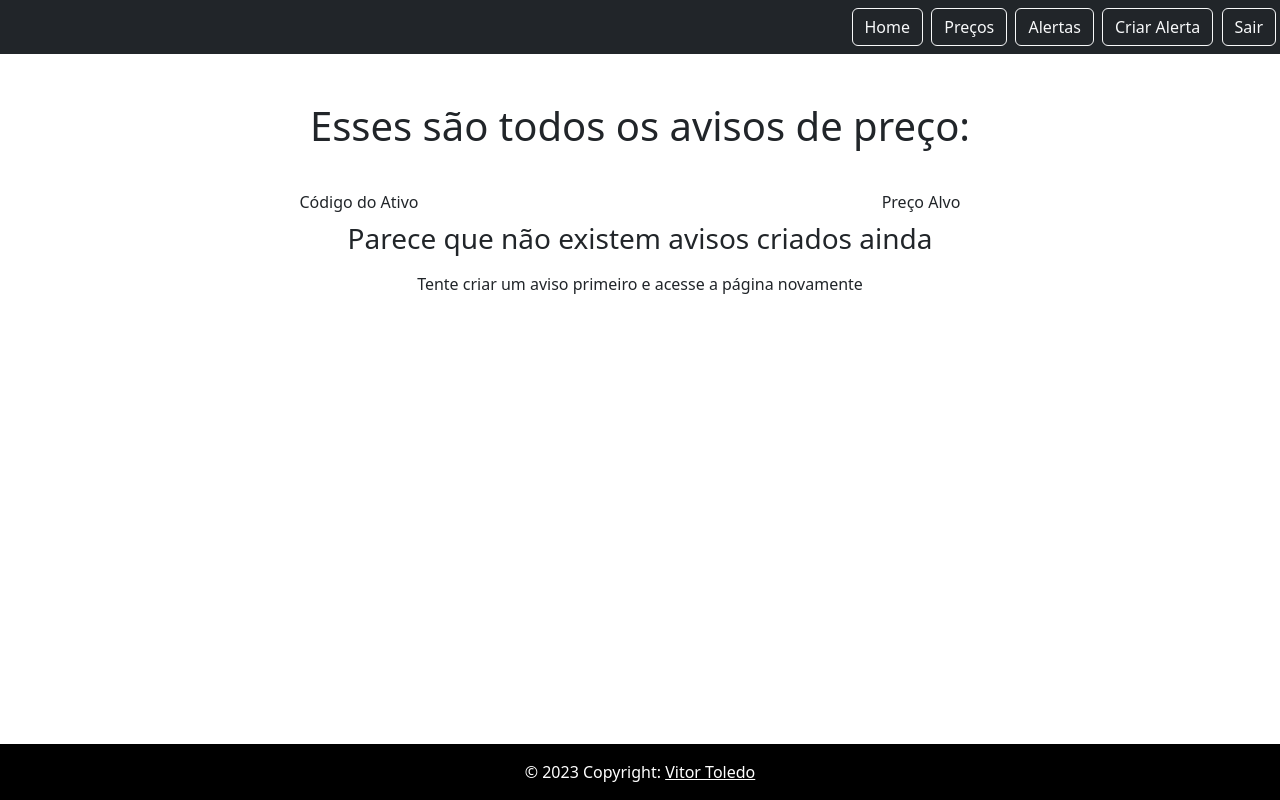
After one commit to ToledoVitor/AlphaChallenge, a Django app: page /cotacoes/avisos/ in a window 1280 px wide. The commit adds this page. Run offline with Django 4.2, Linux system fonts and the light colour scheme; the visitor is signed in with stand-in values (Sample User, id 1); data that the repository does not hold is empty; parts of the project's set-up code (start-up, migrations or seed data) failed here and were passed over.

Commit message:
Adjuts front tables and list avisos

```diff
--- a/django/app/models.py
+++ b/django/app/models.py
@@ -30,7 +30,7 @@ class Cotacao(models.Model):
         null=True,
     )
     last_day_price = models.DecimalField(
-        verbose_name='Preço do Último Ativo',
+        verbose_name='Preço do Último Dia',
         max_digits=10,
         decimal_places=2,
         blank=True,
--- a/django/app/urls.py
+++ b/django/app/urls.py
@@ -1,10 +1,9 @@
 from django.urls import path
 
 from app.views import (
-    CotacoesDeleteView,
-    CotacoesDetailView,
+    AvisoPrecoCreateView,
+    AvisoPrecoListView,
     CotacoesListView,
-    CreateAvisoPrecoView,
     SignupView,
     LoginInterfaceView,
     LogoutInterfaceView,
@@ -12,11 +11,8 @@ from app.views import (
 
 urlpatterns = [
     path('', CotacoesListView.as_view(), name='cotacoes.list'),
-    path('<int:pk>', CotacoesDetailView.as_view(), name='cotacoes.detail'),
-    path(
-        '<int:pk>/delete', CotacoesDeleteView.as_view(), name='cotacoes.delete'
-    ),
-    path('avisos/new', CreateAvisoPrecoView.as_view(), name='aviso.new'),
+    path('avisos/', AvisoPrecoListView.as_view(), name='avisos.list'),
+    path('avisos/new', AvisoPrecoCreateView.as_view(), name='avisos.new'),
     path('signup', SignupView.as_view(), name='signup'),
     path('login', LoginInterfaceView.as_view(), name='login'),
     path(
--- a/django/app/views.py
+++ b/django/app/views.py
@@ -1,9 +1,5 @@
-from django.views.generic import (
-    DetailView,
-    ListView,
-)
-from django.views.generic.edit import CreateView, DeleteView
-from django.views.generic.detail import SingleObjectMixin
+from django.views.generic import ListView
+from django.views.generic.edit import CreateView
 from django.contrib.auth import login
 from django.contrib.auth.mixins import LoginRequiredMixin
 from django.contrib.auth.forms import UserCreationForm
@@ -12,16 +8,13 @@ from django.urls import reverse_lazy
 from django.shortcuts import redirect
 
 from .forms import CreateAvisoPrecoForm
-from .models import Cotacao
+from .models import AvisoPreco, Cotacao
 
 
 class SignupView(CreateView):
     template_name = 'core/register.html'
     form_class = UserCreationForm
     success_url = reverse_lazy('cotacoes.list')
-
-    def __init__(self, **kwargs) -> None:
-        super().__init__(**kwargs)
 
     def form_valid(self, form):
         user = form.save()
@@ -48,12 +41,6 @@ class LoginInterfaceView(LoginView):
         return reverse_lazy('cotacoes.list')
 
 
-class CotacoesDeleteView(DeleteView):
-    model = Cotacao
-    success_url = '/cotacoes/'
-    template_name = 'app/cotacoes-delete.html'
-
-
 class CotacoesListView(LoginRequiredMixin, ListView):
     model = Cotacao
     context_object_name = 'cotacoes'
@@ -61,21 +48,28 @@ class CotacoesListView(LoginRequiredMixin, ListView):
     login_url = 'login'
 
     def get_queryset(self):
-        return Cotacao.objects.all()
+        return (
+            Cotacao
+            .objects
+            .order_by("code", "-updated_at")
+            .distinct("code")
+            .all()
+        )
 
 
-class CotacoesDetailView(DetailView, SingleObjectMixin):
-    model = Cotacao
-    context_object_name = 'cotacao'
-    template_name = 'app/cotacoes_detail.html'
+class AvisoPrecoListView(LoginRequiredMixin, ListView):
+    model = AvisoPreco
+    context_object_name = 'avisos'
+    template_name = 'app/avisos_list.html'
+    login_url = 'login'
 
     def get_queryset(self):
         return super().get_queryset()
 
 
-class CreateAvisoPrecoView(CreateView):
+class AvisoPrecoCreateView(CreateView):
     form_class = CreateAvisoPrecoForm
-    template_name = 'app/create_aviso_preco.html'
+    template_name = 'app/avisos_create.html'
     success_url = '/cotacoes/'
 
     def get(self, request, *args, **kwargs):
@@ -89,7 +83,3 @@ class CreateAvisoPrecoView(CreateView):
             return super().form_invalid(form)
 
         return super().form_valid(form)
-
-    def post(self, request, *args, **kwargs):
-        # cotacao_code = request.POST['cotacao_code']
-        return super().post(request, *args, **kwargs)
--- a/django/static/templates/app/create_aviso_preco.html
+++ b/django/static/templates/app/avisos_create.html
@@ -17,4 +17,9 @@
 
         </form>
     </div>
+
+    <p>Fique atento ao código do ativo Informado.</p>
+    <p>Para que você consiga criar o alerta, é importante que
+        <b>exista o ativo salvo na base.</b>
+    </p>
 {% endblock %}
--- /dev/null
+++ b/django/static/templates/app/avisos_list.html
@@ -0,0 +1,35 @@
+{% extends "base.html" %}
+
+{% block content %}
+    <h1 class="my-5">Esses são todos os avisos de preço:</h1>
+
+    <div class="row row-cols3 g-2">
+
+        <div class="container">
+            <div class="row">
+                <div class="col-sm font-weight-bold">
+                    Código do Ativo
+                </div>
+                <div class="col-sm font-weight-bold">
+                    Preço Alvo
+                </div>
+            </div>
+        </div>
+
+        {% for aviso in avisos %}
+            <div class="border container">
+                <div class="row">
+                    <div class="col-sm">
+                        {{aviso.cotacao_code}}
+                    </div>
+                    <div class="col-sm">
+                        {{aviso.value}}
+                    </div>
+                </div>
+            </div>
+        {% empty %}
+            <h3>Parece que não existem avisos criados ainda</h3>
+            <p>Tente criar um aviso primeiro e acesse a página novamente</p>
+        {% endfor %}
+    </div>
+{% endblock %}
--- a/django/static/templates/base.html
+++ b/django/static/templates/base.html
@@ -7,13 +7,14 @@
         <link rel="stylesheet" type='text/css' href="{% static 'css/style.css' %}">
     </head>
 
-    <body>
+    <body style="margin-bottom: 80px !important;">
         <nav class="navbar navbar-dark bg-dark">
             <div class="ms-auto">
                 {% if user.is_authenticated %}
                     <a href="{% url 'home' %}" class="btn btn-outline-light me-1">Home</a>
                     <a href="{% url 'cotacoes.list' %}" class="btn btn-outline-light me-1">Preços</a>
-                    <a href="{% url 'aviso.new' %}" class="btn btn-outline-light me-1">Criar Alerta</a>
+                    <a href="{% url 'avisos.list' %}" class="btn btn-outline-light me-1">Alertas</a>
+                    <a href="{% url 'avisos.new' %}" class="btn btn-outline-light me-1">Criar Alerta</a>
                     <a href="{% url 'logout' %}" class="btn btn-outline-light me-1">Sair</a>
                 {% else %}
                     <a href="{% url 'signup' %}" class="btn btn-outline-light me-1">Criar Conta</a>
@@ -33,12 +34,12 @@
         style="background-color: rgba(0, 0, 0, 0.05);"
     >
         <div
-            class="text-center p-3"
-            style="background-color: rgba(0, 0, 0, 0.2);"
+            class="text-center text-white p-3"
+            style="background-color: rgba(0, 0, 0, 1);"
         >
           © 2023 Copyright:
             <a
-                class="text-black"
+                class="text-white"
                 href="https://www.linkedin.com/in/vitorstoledo/"
             >
                 Vitor Toledo
```
Also changed, not shown: django/static/templates/app/cotacoes_detail.html (deleted, +0 -12 lines), django/static/templates/app/cotacoes_list.html (+50 -3 lines), django/app/migrations/0001_initial.py, 1 other file.
